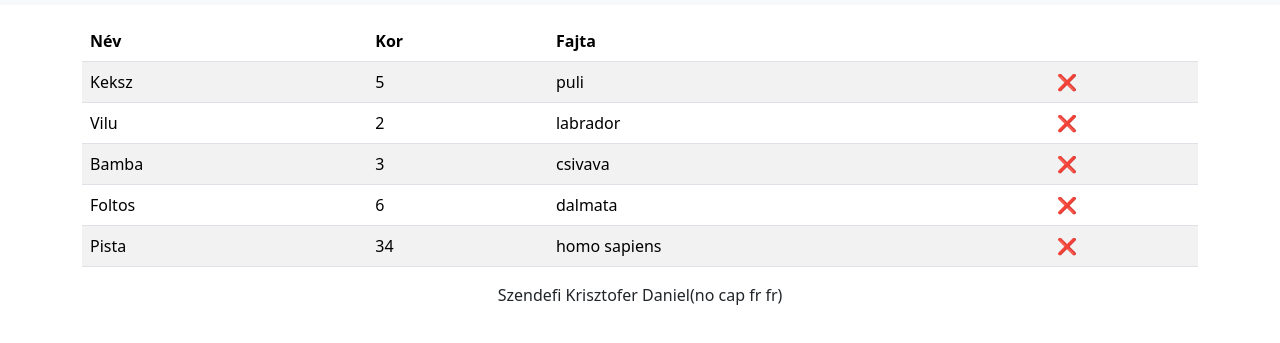
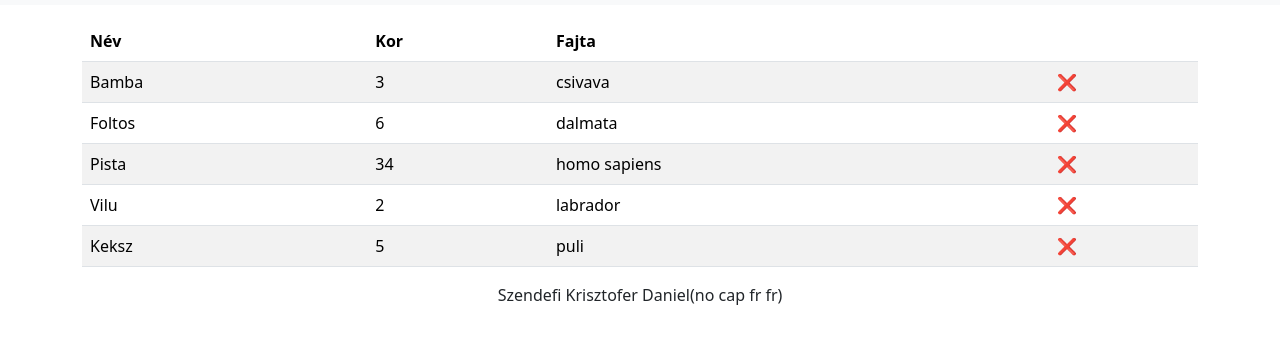
Before and after one commit to Christuss/webaruhaz, a plain HTML site: page admin.html in a window 1280 px wide. Both pictures are taken after a click on the element "Fajta". Shown: the part 51-394 px from the top of the page. Drawn offline with nearby package versions, Linux system fonts and the light colour scheme.

Commit message:
rendezes+torles kesz

```diff
--- a/adatok.js
+++ b/adatok.js
@@ -1,25 +1,30 @@
 export const ADATOK = [
     {
+        id: 1,
         nev:"Keksz",
         kor:5,
         fajta:"puli"
     },
     {
+        id: 2,
         nev:"Vilu",
         kor:2,
         fajta:"labrador"
     },
     {
+        id: 3,
         nev:"Bamba",
         kor:3,
         fajta:"csivava"
     },
     {
+        id: 4,
         nev:"Foltos",
         kor:6,
         fajta:"dalmata"
     },
     {
+        id: 5,
         nev:"Pista",
         kor:34,
         fajta:"homo sapiens"
--- a/admin.html
+++ b/admin.html
@@ -22,14 +22,15 @@
           </nav>
     </header>
     <main class="container">
+
         <table class="table">
             <table class="table table-striped">
                 <thead>
                   <tr>
                     <th id="nev">Név</th>
                     <th id="kor">Kor</th>
-                    <th id="faj">Fajta</th>
-                    <th id="delete"></th>
+                    <th id="fajta">Fajta</th>
+                    <th id="deletecolumn"></th>
                   </tr>
                 </thead>
                 <tbody id="maintableb">
--- a/admin.js
+++ b/admin.js
@@ -1,9 +1,7 @@
 import { ADATOK } from "./adatok.js";
 
 const MTBODY = $("#maintableb");
-let szamrendezett = false;
-let nevrendzett = false;
-
+let lastsorted = "";
 
 $(function () {
     main();
@@ -11,62 +9,47 @@ $(function () {
 
 function main() {
     MTBODY.eq(0).html(tablaToltes());
-    let nev = $("#nev");
-    let kor = $("#kor");
-    let faj = $("#faj");
+    let fejlecelem = $("thead th");
 
-    nev.on("click", function(){
-        rendezes("n")
+    fejlecelem.on("click", function(){
+        rendezes($(event.target).attr("id"))
     });
 
-    kor.on("click", function(){
-        rendezes("k")
+    let deleteelem = $(".delete");
+    deleteelem.on("click", function(){
+        deleteline($(event.target).attr("id"));
     });
 
-    faj.on("click", function(){
-        rendezes("f")
-    });
 }
 
 function tablaToltes() {
     let szoveg = "";
     for (let index = 0; index < ADATOK.length; index++) {
-        szoveg += `<tr><td>${ADATOK[index].nev}</td><td>${ADATOK[index].kor}</td><td>${ADATOK[index].fajta}</td><td>❌</td></tr>`;
+        szoveg += `<tr><td>${ADATOK[index].nev}</td><td>${ADATOK[index].kor}</td><td>${ADATOK[index].fajta}</td><td id="t${index}" class="delete">❌</td></tr>`;
     }
     return szoveg;
 }
 
-function korrendezes(){
-    if (!szamrendezett) {
-        ADATOK.sort(function(a, b){return a.kor - b.kor});
-        szamrendezett = true;
+function rendezes(id){
+    if (id === lastsorted) {
+        ADATOK.reverse();
         MTBODY.eq(0).html(tablaToltes());
     } else {
-        ADATOK.reverse();
-        szamrendezett = false;
+        ADATOK.sort(function(a, b){
+            if (a[id] < b[id]) {
+                return -1;
+            }else if(a[id] > b[id]){
+                return 1;
+            }
+            return 0;
+        });
         MTBODY.eq(0).html(tablaToltes());
+        lastsorted = id;
     }
 }
 
-function nevrendzes(){
-    if (!nevrendzett) {
-        ADATOK.sort(function(a, b){return a.nev - b.nev});
-        szamrendezett = true;
-        MTBODY.eq(0).html(tablaToltes());
-    } else {
-        ADATOK.reverse();
-        szamrendezett = false;
-        MTBODY.eq(0).html(tablaToltes());
-    }
+function deleteline(id){
+    id = parseInt(id.substring(1));
+    ADATOK.splice(id, 1);
+    main()
 }
-
-function rendezes(rendezendo){
-    if (rendezendo === "n") {
-        ADATOK.sort(function(a, b){return a.nev < b.nev});
-        nevrendzet
-    } else if(rendezendo === "k"){
-
-    }else{
-
-    }
-}
--- a/style.css
+++ b/style.css
@@ -3,3 +3,7 @@ thead{
     color: aliceblue;
     cursor: pointer;
 }
+
+.delete{
+    cursor: pointer;
+}
```
